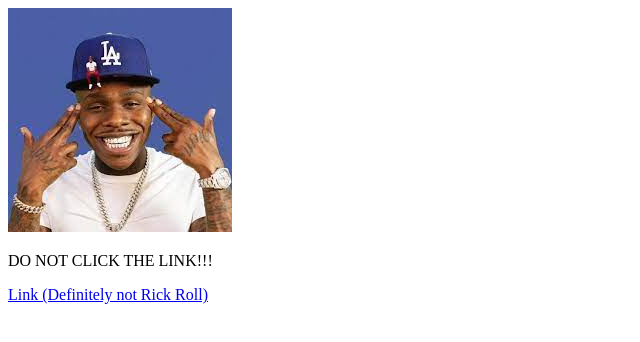
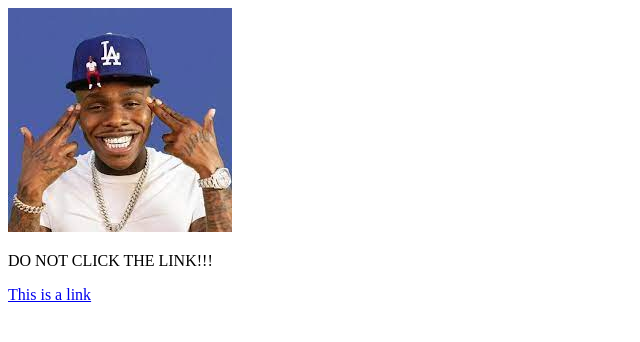
Before and after one commit to riceknot/pop, a plain HTML site: page index.html in a window 1280 px wide. Shown: the whole page, without its empty margins (0-640 px from the left). Drawn offline with Linux system fonts and the light colour scheme.

Commit message:
Update index.html

```diff
--- a/index.html
+++ b/index.html
@@ -3,6 +3,6 @@
     <body>
         <img src="download.jfif">
         <p>DO NOT CLICK THE LINK!!!</p>
-        <a href="https://www.youtube.com/watch?v=dQw4w9WgXcQ">Link (Definitely not Rick Roll)</a>
+        <a href="https://www.youtube.com/watch?v=dQw4w9WgXcQ">This is a link</a>
     </body>
 </html>
```
